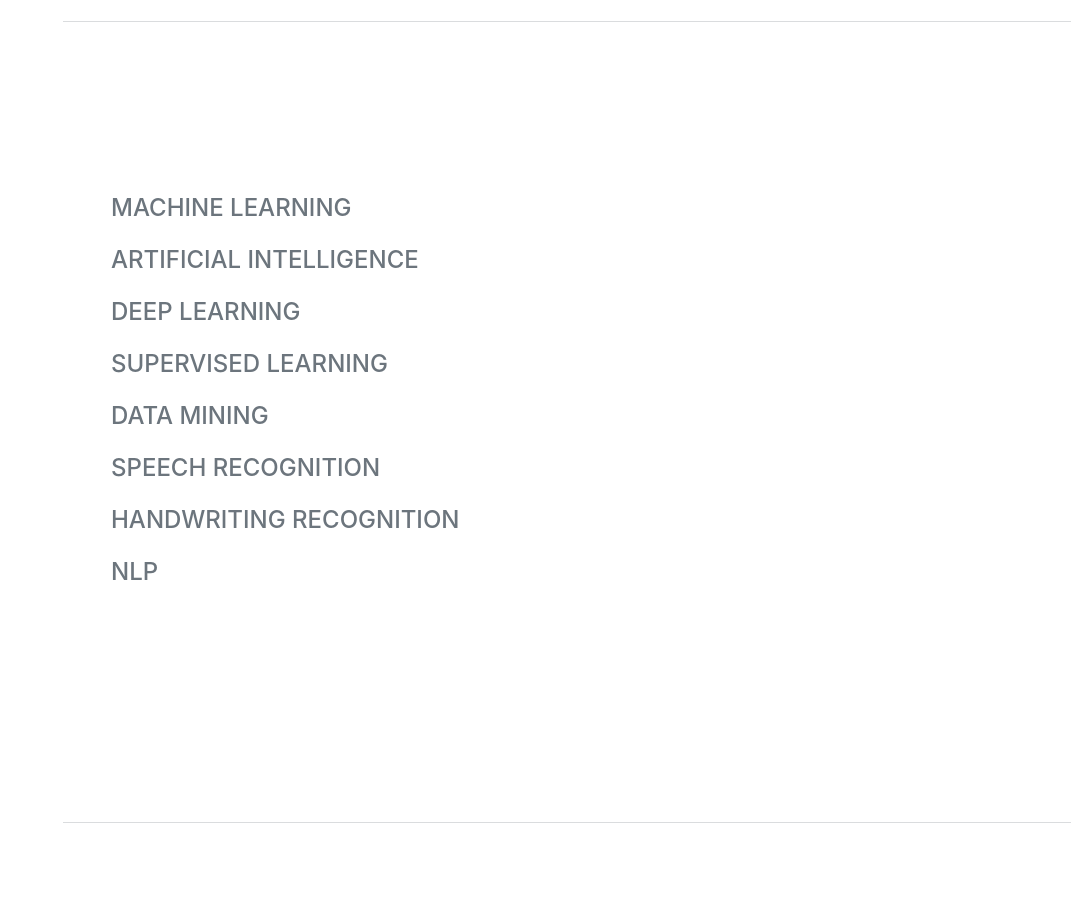
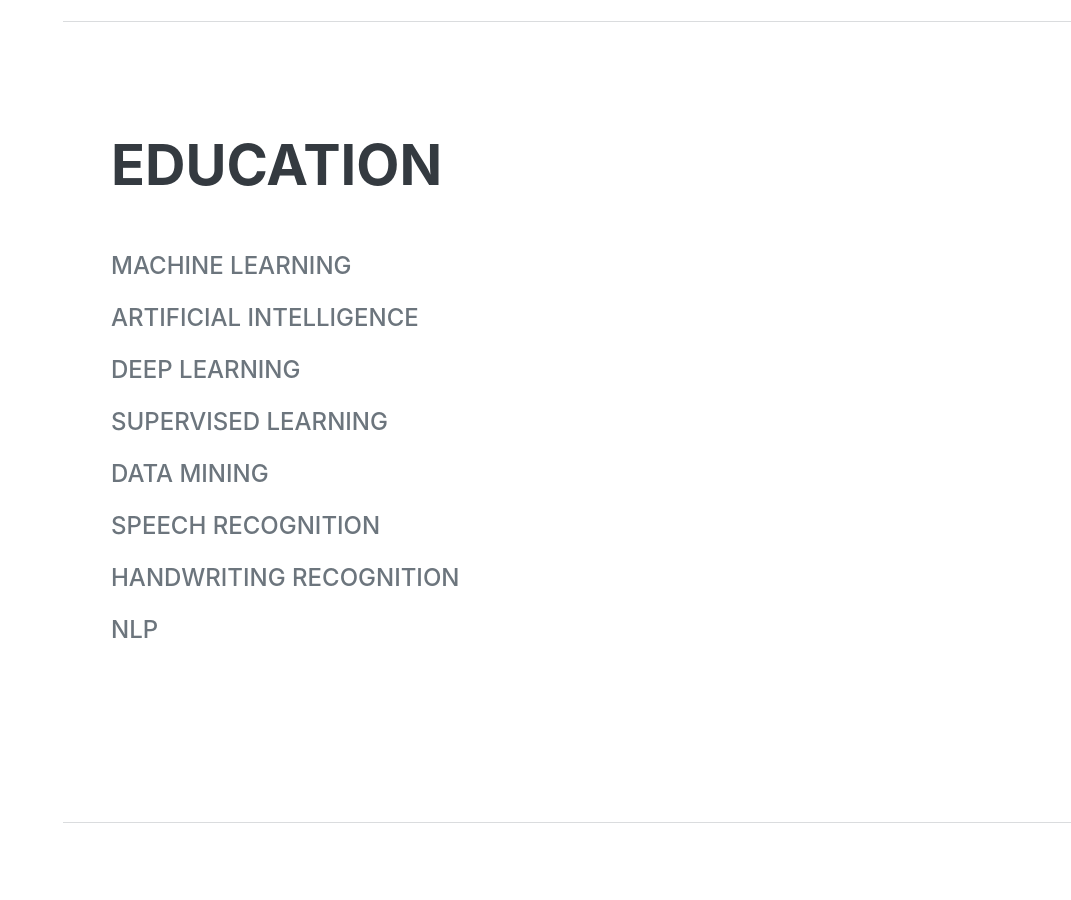
Before and after one commit to aminrazavi78/aminrazavi78.github.io, a plain HTML site: page index.html in a window 1280 px wide. Shown: the part 1580-2480 px from the top of the page, without its empty margins (209-1280 px from the left). Drawn offline with nearby package versions, Linux system fonts and the light colour scheme; a web font is replaced by a local one.

Commit message:
fix research interest

```diff
--- a/index.html
+++ b/index.html
@@ -95,6 +95,7 @@
             <!-- Research Interests-->
             <section class="resume-section" id="research_interests">
                 <div class="resume-section-content">
+                    <h2 class="mb-5">Education</h2>
                     <div class="d-flex flex-column flex-md-row justify-content-between mb-5">
                         <div class="flex-grow-1">
 <!--                            <h3 class="mb-0">University of Tehran</h3>-->
```
